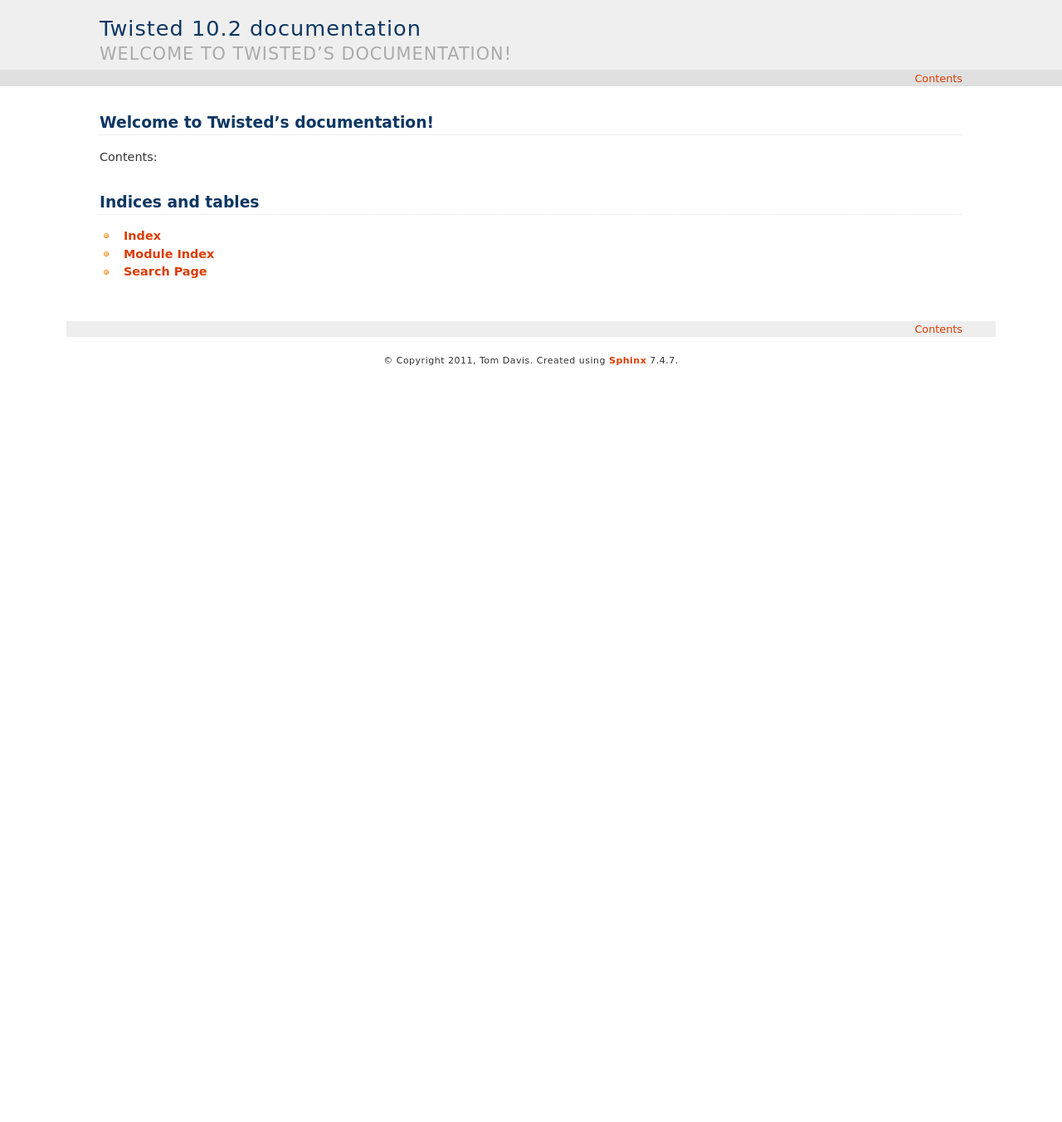
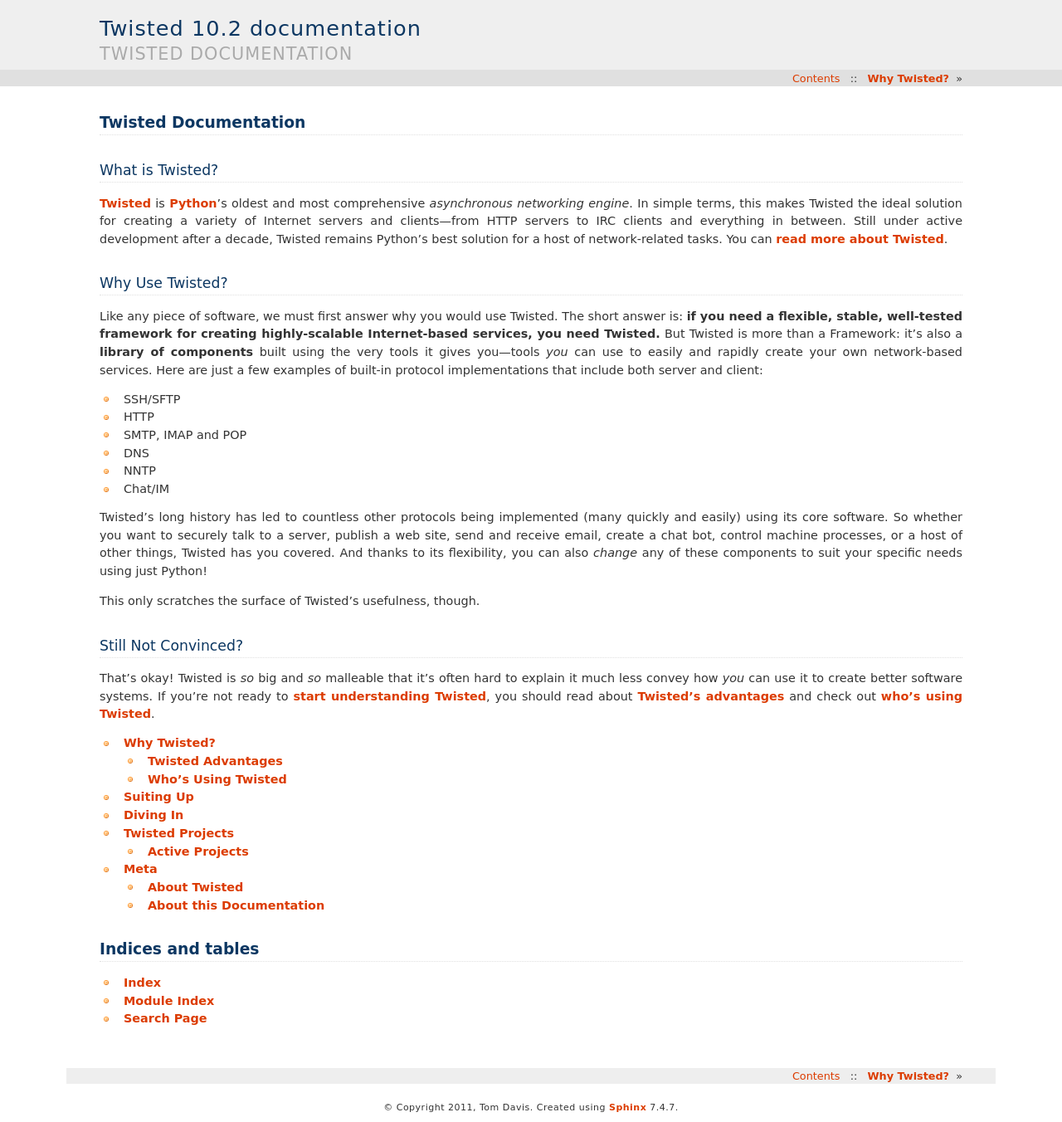
Before and after one commit to tdavis/twisted-docs, a Sphinx documentation site: the page built from source/index.rst, in a window 1280 px wide. Shown: the whole page at 83% size. Built offline with Sphinx 7.4.7, drawn with Linux system fonts in a browser that asks for light colours; before the commit the page ends 900 px from its top, so only the background shows below that.

Commit message:
Fleshing out the index; structuring.

```diff
--- /dev/null
+++ b/source/diving-in.rst
@@ -0,0 +1,2 @@
+Diving In
+=========
--- a/source/index.rst
+++ b/source/index.rst
@@ -1,15 +1,61 @@
-.. Twisted documentation master file, created by
-   sphinx-quickstart on Wed Jan 19 11:31:01 2011.
-   You can adapt this file completely to your liking, but it should at least
-   contain the root `toctree` directive.
+Twisted Documentation
+=====================
 
-Welcome to Twisted's documentation!
-===================================
+What is Twisted?
+----------------
 
-Contents:
+Twisted_ is Python_'s oldest and most comprehensive *asynchronous networking
+engine*. In simple terms, this makes Twisted the ideal solution for creating a
+variety of Internet servers and clients—from HTTP servers to IRC clients and
+everything in between. Still under active development after a decade, Twisted
+remains Python's best solution for a host of network-related tasks. You can
+:ref:`read more about Twisted <about-twisted>`.
+
+Why Use Twisted?
+----------------
+
+Like any piece of software, we must first answer why you would use Twisted. The
+short answer is: **if you need a flexible, stable, well-tested framework
+for creating highly-scalable Internet-based services, you need Twisted.** But
+Twisted is more than a Framework: it's also a **library of components** built
+using the very tools it gives you—tools *you* can use to easily and rapidly
+create your own network-based services. Here are just a few examples of built-in
+protocol implementations that include both server and client:
+
+* SSH/SFTP
+* HTTP
+* SMTP, IMAP and POP
+* DNS
+* NNTP
+* Chat/IM
+
+Twisted's long history has led to countless other protocols being implemented
+(many quickly and easily) using its core software. So whether you want to
+securely talk to a server, publish a web site, send and receive email, create a
+chat bot, control machine processes, or a host of other things, Twisted has you
+covered. And thanks to its flexibility, you can also *change* any of these
+components to suit your specific needs using just Python!
+
+This only scratches the surface of Twisted's usefulness, though.
+
+
+Still Not Convinced?
+--------------------
+
+That's okay! Twisted is *so* big and *so* malleable that it's often hard to
+explain it much less convey how *you* can use it to create better software
+systems. If you're not ready to :doc:`start understanding Twisted
+<suiting-up>`, you should read about :ref:`Twisted's advantages
+<advantages>` and check out :ref:`who's using Twisted <success-stories>`.
 
 .. toctree::
    :maxdepth: 2
+
+   why-twisted
+   suiting-up
+   diving-in
+   projects/index
+   meta
 
 Indices and tables
 ==================
@@ -17,3 +63,7 @@
 * :ref:`genindex`
 * :ref:`modindex`
 * :ref:`search`
+
+
+.. _Twisted: http://twistedmatrix.com
+.. _Python: http://python.org
--- /dev/null
+++ b/source/suiting-up.rst
@@ -0,0 +1,2 @@
+Suiting Up
+==========
--- /dev/null
+++ b/source/why-twisted.rst
@@ -0,0 +1,21 @@
+Why Twisted?
+============
+
+Twisted Disciples ask, "Why *not* Twisted?" Though, that's not very useful to
+you!
+
+.. _advantages:
+
+Twisted Advantages
+------------------
+
+Twisted has many advantages, though in the case of Python-specific
+implementations, they are largely advantages to *doing it yourself*. This is
+because Twisted remains one-of-a-kind in many ways and gives you tools you can't
+find elsewhere in the Python ecosystem.
+
+
+.. _success-stories:
+
+Who's Using Twisted
+-------------------
```
Also changed, not shown: source/meta.rst (added, +17 -0 lines), source/projects/index.rst (added, +26 -0 lines), source/projects/conch.rst (added), source/projects/core.rst (added), source/projects/mail.rst (added), source/projects/names.rst (added), source/projects/news.rst (added), source/projects/pair.rst (added), source/projects/runner.rst (added), source/projects/trial.rst (added), source/projects/web.rst (added), source/projects/web2.rst (added), source/projects/words.rst (added).
